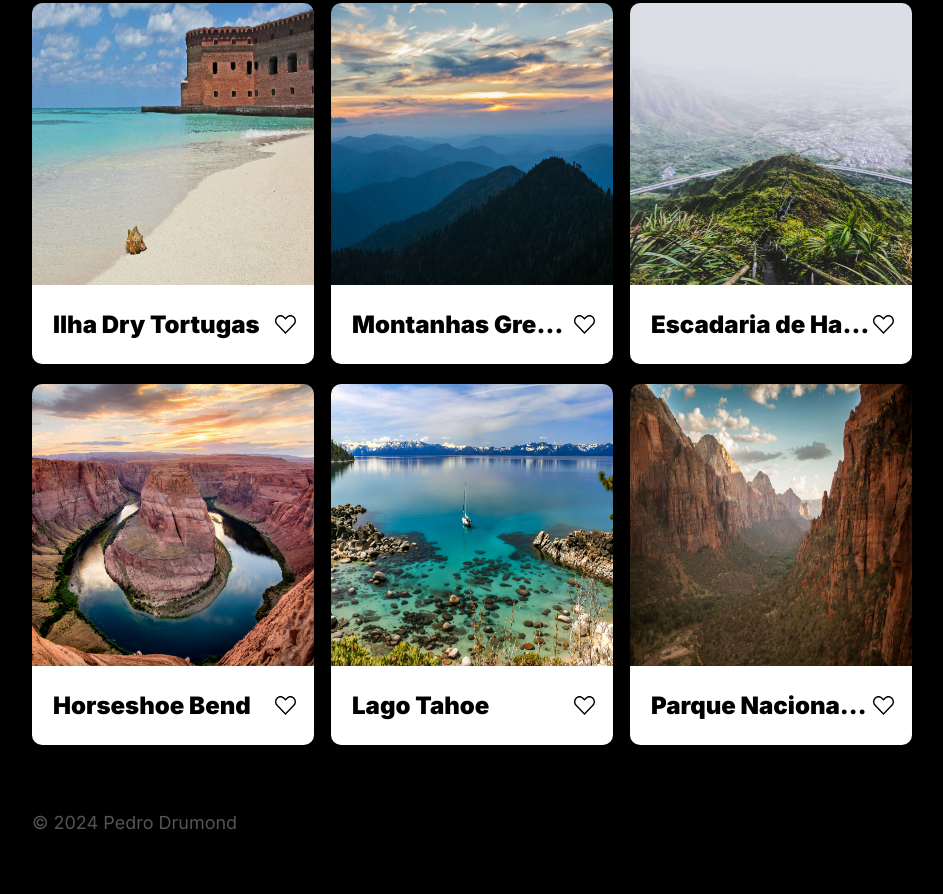
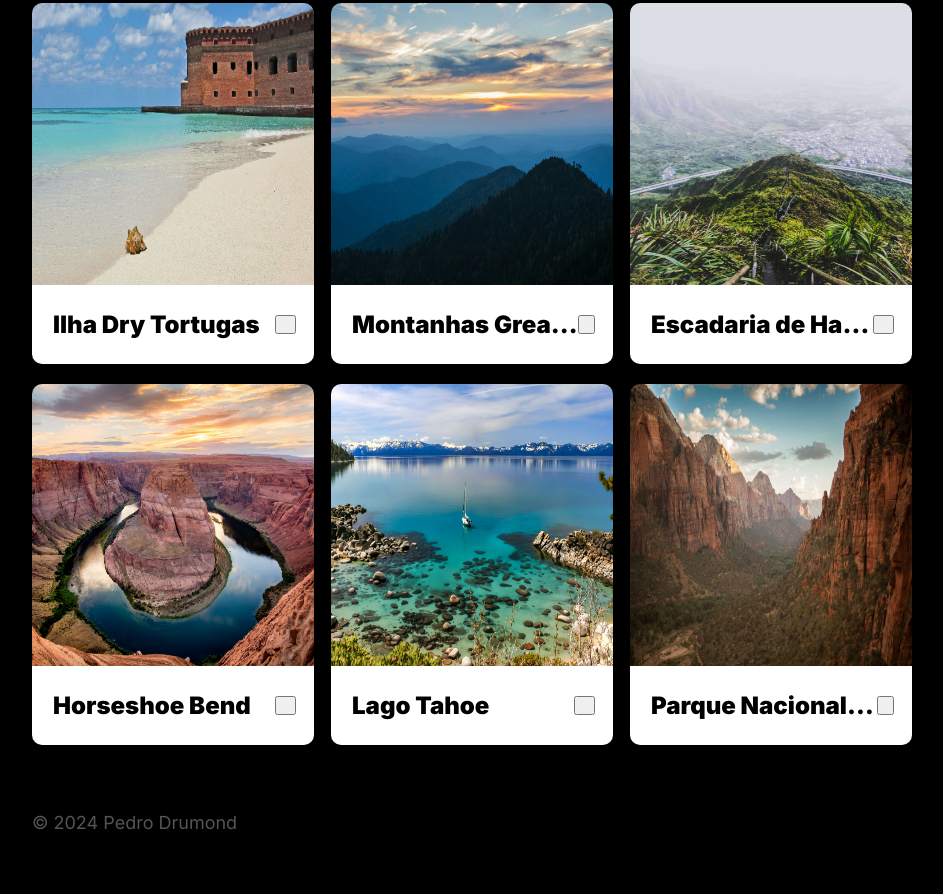
Before and after one commit to DrumondPedro/web_project_around, a plain HTML site: page index.html in a window 1280 px wide. Shown: the part 326-1220 px from the top of the page, without its empty margins (168-1111 px from the left). Drawn offline with Linux system fonts and the light colour scheme.

Commit message:
refactor: change like button markup

```diff
--- a/index.html
+++ b/index.html
@@ -65,11 +65,7 @@
               />
               <div class="gallery__card-information">
                 <p class="gallery__card-name">Ilha Dry Tortugas</p>
-                <img
-                  src="./images/gallery/gallery_card_like_button.svg"
-                  alt="Ícone de um coração"
-                  class="gallery__card-like-button"
-                />
+                <button class="gallery__card-like-button"></button>
               </div>
             </li>
             <li class="gallery__card">
@@ -81,11 +77,7 @@
               />
               <div class="gallery__card-information">
                 <p class="gallery__card-name">Montanhas Great Smoky</p>
-                <img
-                  src="./images/gallery/gallery_card_like_button.svg"
-                  alt="Ícone de um coração"
-                  class="gallery__card-like-button"
-                />
+                <button class="gallery__card-like-button"></button>
               </div>
             </li>
             <li class="gallery__card">
@@ -97,11 +89,7 @@
               />
               <div class="gallery__card-information">
                 <p class="gallery__card-name">Escadaria de Haiku</p>
-                <img
-                  src="./images/gallery/gallery_card_like_button.svg"
-                  alt="Ícone de um coração"
-                  class="gallery__card-like-button"
-                />
+                <button class="gallery__card-like-button"></button>
               </div>
             </li>
             <li class="gallery__card">
@@ -112,11 +100,7 @@
               />
               <div class="gallery__card-information">
                 <p class="gallery__card-name">Horseshoe Bend</p>
-                <img
-                  src="./images/gallery/gallery_card_like_button.svg"
-                  alt="Ícone de um coração"
-                  class="gallery__card-like-button"
-                />
+                <button class="gallery__card-like-button"></button>
               </div>
             </li>
             <li class="gallery__card">
@@ -128,11 +112,7 @@
               />
               <div class="gallery__card-information">
                 <p class="gallery__card-name">Lago Tahoe</p>
-                <img
-                  src="./images/gallery/gallery_card_like_button.svg"
-                  alt="Ícone de um coração"
-                  class="gallery__card-like-button"
-                />
+                <button class="gallery__card-like-button"></button>
               </div>
             </li>
             <li class="gallery__card">
@@ -143,11 +123,7 @@
               />
               <div class="gallery__card-information">
                 <p class="gallery__card-name">Parque Nacional de Zion</p>
-                <img
-                  src="./images/gallery/gallery_card_like_button.svg"
-                  alt="Ícone de um coração"
-                  class="gallery__card-like-button"
-                />
+                <button class="gallery__card-like-button"></button>
               </div>
             </li>
           </ul>
```
